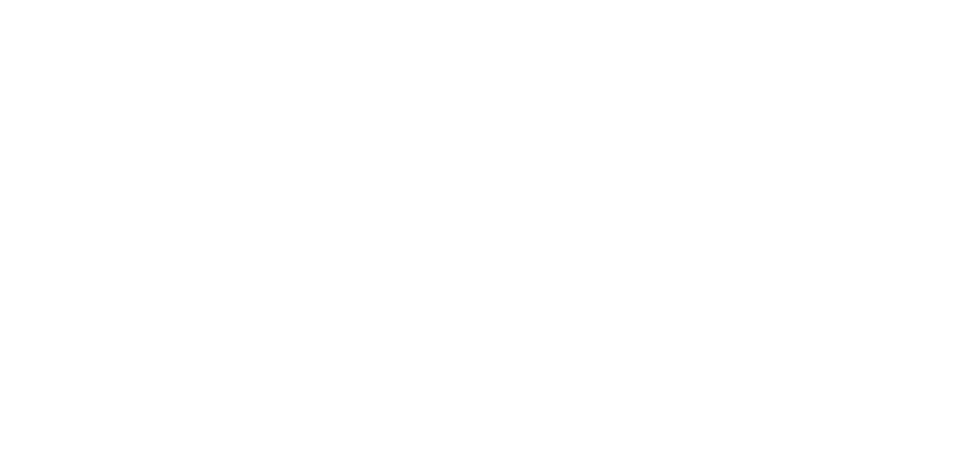
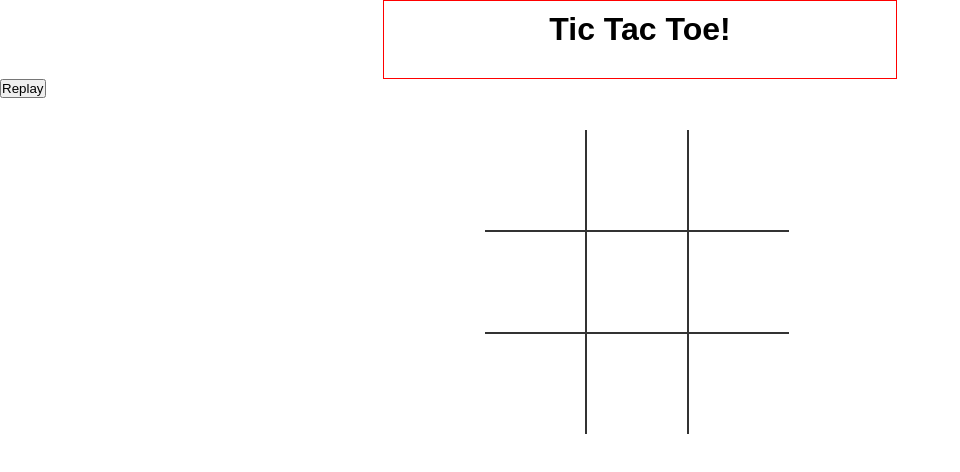
Before and after one commit to ChrisJonathan22/TicTacToe, a website: page index.html in a window 1280 px wide. Shown: the whole page, without its empty margins (0-960 px from the left). Drawn offline with Linux system fonts and the light colour scheme.

Commit message:
The table is done, currently working on the logic.

```diff
--- a/index.html
+++ b/index.html
@@ -5,9 +5,33 @@
     <meta name="viewport" content="width=device-width, initial-scale=1.0">
     <meta http-equiv="X-UA-Compatible" content="ie=edge">
     <title>Tic Tac Toe</title>
-    <link rel="stylesheet" href="/css/style.css">
+    <link rel="stylesheet" href="css/style.css">
 </head>
 <body>
+    <div id="container">
+        <h1 id='title'>Tic Tac Toe!</h1>
+    </div>
+    <table>
+        <tr>
+            <td class="cell" id="0"></td>
+            <td class="cell" id="1"></td>
+            <td class="cell" id="2"></td>
+        </tr>
+        <tr>
+            <td class="cell" id="3"></td>
+            <td class="cell" id="4"></td>
+            <td class="cell" id="5"></td>
+        </tr>
+        <tr>
+            <td class="cell" id="6"></td>
+            <td class="cell" id="7"></td>
+            <td class="cell" id="8"></td>
+        </tr>
+    </table>
+    <div class="endgame">
+        <div class="text"></div>
+    </div>
+    <button>Replay</button>
     <script src="js/script.js"></script>
 </body>
 </html>
--- a/package.json
+++ b/package.json
@@ -7,5 +7,8 @@
     "test": "echo \"Error: no test specified\" && exit 1"
   },
   "author": "Chris Jonathan",
-  "license": "ISC"
+  "license": "ISC",
+  "dependencies": {
+    "express": "^4.16.4"
+  }
 }
--- /dev/null
+++ b/public/css/style.css
@@ -0,0 +1,69 @@
+* {
+    margin: 0;
+    padding: 0;
+    font-family: sans-serif,'Segoe UI', Tahoma, Geneva, Verdana;
+}
+
+#container {
+    width: 40%;
+    padding-top: 10px;
+    padding-bottom: 30px;
+    margin: auto;
+    border: 1px red solid;
+    text-align: center;
+}
+
+button {
+    outline: none;
+}
+
+td {
+    border: 2px #333 solid;
+    height: 100px;
+    width: 100px;
+    text-align: center;
+    vertical-align: middle;
+    font-family: "Comic Sans MS", cursive, sans-serif;
+    font-size: 70px;
+    cursor: pointer;
+}
+
+table {
+    border-collapse: collapse;
+    position: absolute;
+    left: 50%;
+    margin-left: -155px;
+    top: 130px;
+}
+
+table tr:first-child td {
+    border-top: 0;
+}
+
+table tr:last-child td {
+    border-bottom: 0;
+}
+
+table tr td:first-child {
+    border-left: 0;
+}
+
+table tr td:last-child {
+    border-right: 0;
+}
+
+.endgame {
+    display: none;
+    width: 200px;
+    top: 200px;
+    background-color: rgba(205, 133, 63, 0.8);
+    position: absolute;
+    left: 50%;
+    margin-left: -100px;
+    padding-top: 50px;
+    padding-bottom: 50px;
+    text-align: center;
+    border-radius: 5px;
+    color: white;
+    font-size: 2em;
+}
--- /dev/null
+++ b/public/js/script.js
@@ -0,0 +1,36 @@
+// window.addEventListener('load', () => {
+//     alert('Help!!!');
+// }, false);
+const button = document.getElementsByTagName('button')[0];
+
+let origBoard;
+const huPlayer = 'O';
+const aiplayer = 'X';
+const winCombos = [
+    [0, 1, 2],
+    [3, 4, 5],
+    [6, 7, 8],
+    [0, 3, 6],
+    [1, 4, 7],
+    [2, 5, 8],
+    [0, 4, 8],
+    [6, 4, 2]
+];
+
+const cells = document.querySelectorAll('.cell');
+startGame()
+
+function startGame (){
+    document.querySelector('.endgame').style.display = 'none';
+    origBoard = Array.from(Array(9).keys());
+    for(let i = 0; i < cells.length; i++) {
+        cells[i].innerText = '';
+        cells[i].style.removeProperty('background-color');
+        cells[i].addEventListener('click', turnClick, false);
+    }
+    console.log('It works!!!');
+}
+
+turnClick();
+
+button.addEventListener('click',startGame, false);
```
Also changed, not shown: Server/index.js (added, +13 -0 lines), css/style.css (deleted), js/script.js (deleted), 1 other file.
